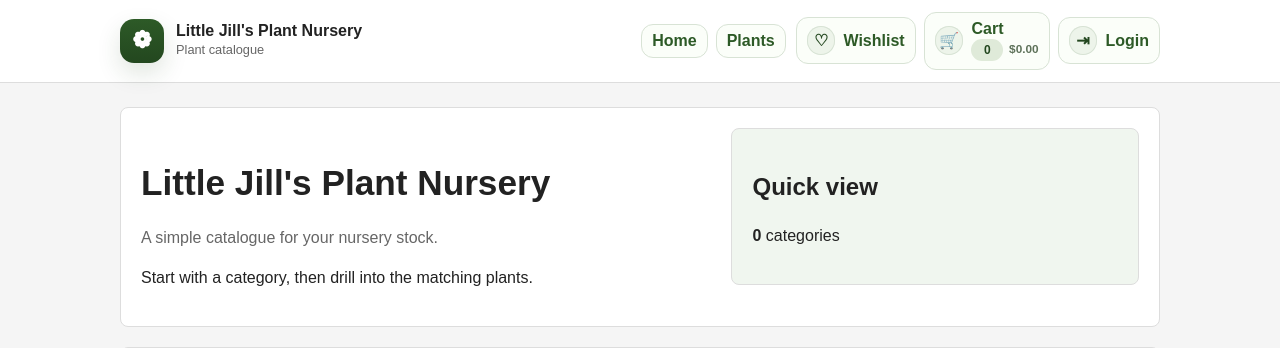
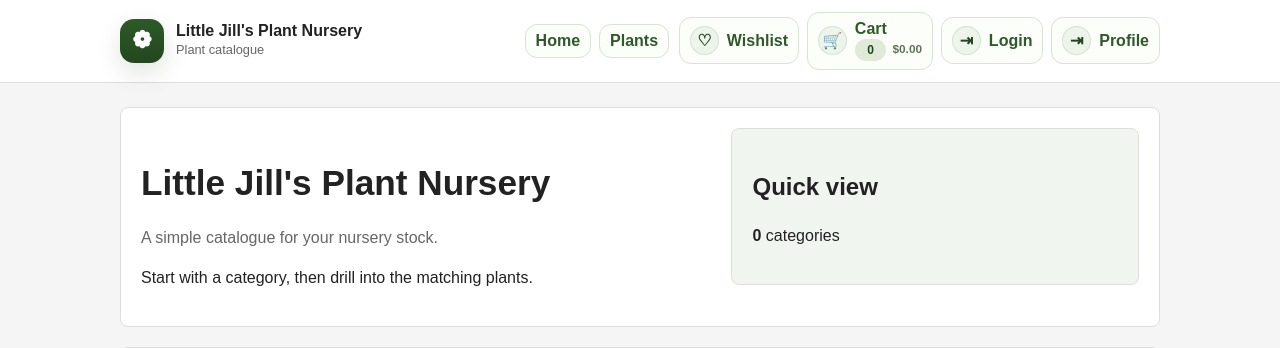
Before and after one commit to rowanjames04/SDS-Plant-Nursery, a Flask app: page / in a window 1280 px wide. Shown: the top 348 px of the page. Run offline with Flask 3, Linux system fonts and the light colour scheme; data that the repository does not hold is empty.

Commit message:
added the profile button in ther header page

```diff
--- a/templates/_header.html
+++ b/templates/_header.html
@@ -37,6 +37,10 @@
                     <span class="nav-icon-chip" aria-hidden="true">⇥</span>
                     <span>Login</span>
                 </a>
+                <a class="nav-button nav-button--icon" href="{{ url_for('profile')}}">
+                    <span class="nav-icon-chip" aria-hidden="true">⇥</span>
+                    <span>Profile</span>
+                </a>
                 {% if current_user.is_authenticated and current_user.is_staff %}
                 <a class="nav-button" href="{{ url_for('admin.plants') }}">
                     <span>Admin</span>
```
